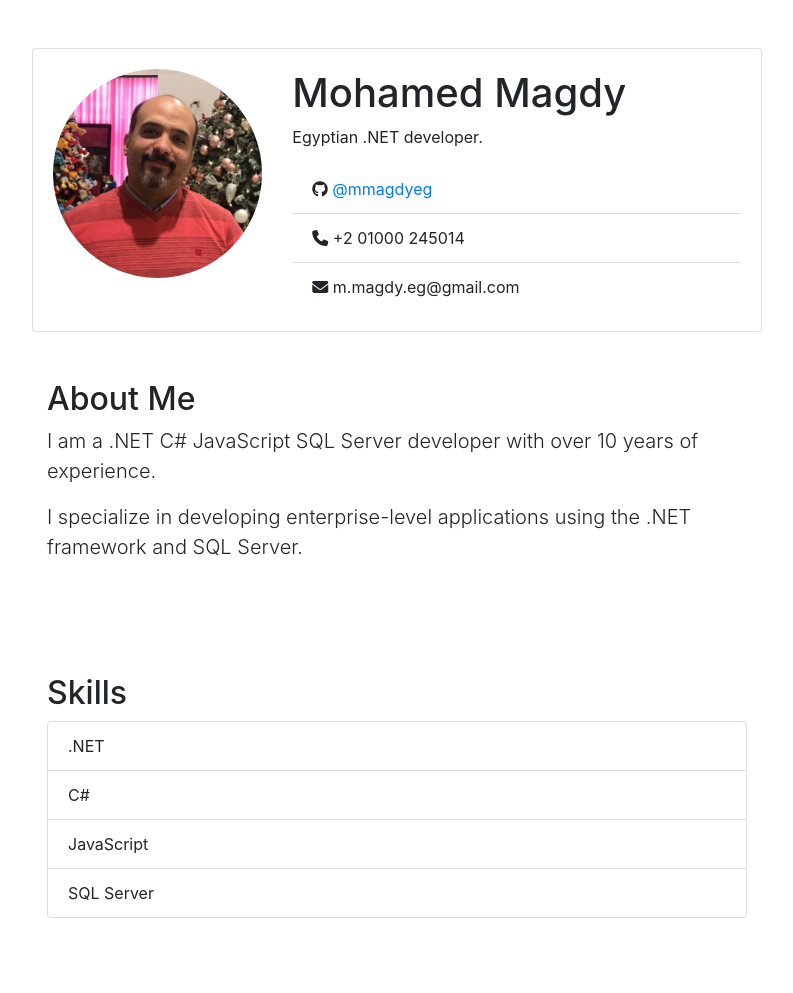
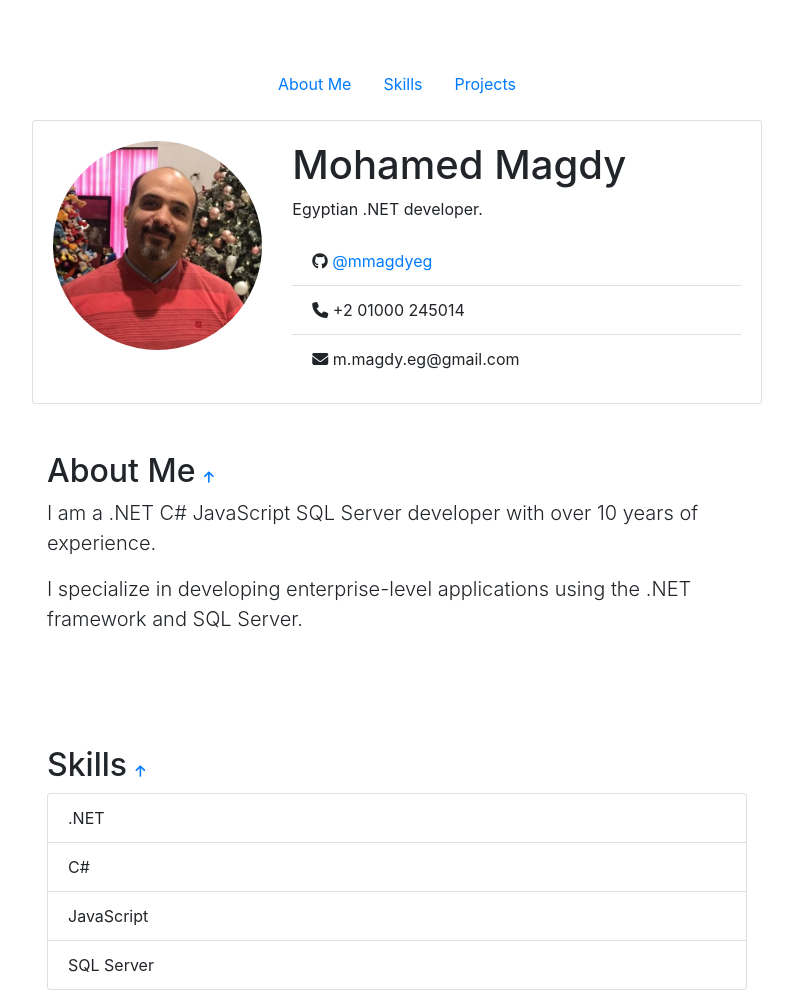
Before and after one commit to mmagdyeg/mmagdyeg.github.io, a plain HTML site: page index.html in a window 1280 px wide. Shown: the top 993 px of the page, without its empty margins (243-1036 px from the left). Drawn offline with nearby package versions, Linux system fonts and the light colour scheme.

Commit message:
animat nav

```diff
--- a/index.html
+++ b/index.html
@@ -26,23 +26,31 @@
     background-image: linear-gradient(to bottom right, rgb(98, 161, 138) , rgb(6, 39, 17));
     text-align: center;
   }
+  h1 a,h2 a {
+    font-size: small;
+  }
   </style>
 </head>
 <body>
 
 <div class="container my-5">
-
+  <header class="d-flex justify-content-center py-3" id="menu">
+    <ul class="nav nav-pills">
+      <li class="nav-item"><a href="#about" onclick="$('html, body').animate({ scrollTop: $('#about').offset().top }, 1000)" class="nav-link">About Me</a></li>
+      <li class="nav-item"><a href="#skills" onclick="$('html, body').animate({ scrollTop: $('#skills').offset().top }, 1000)" class="nav-link">Skills</a></li>
+      <li class="nav-item"><a href="#projects" onclick="$('html, body').animate({ scrollTop: $('#projects').offset().top }, 1000)" class="nav-link">Projects</a></li>
+    </ul>
+  </header>
   <div class="row" >
     <div class="col-md-8 mx-auto ">
-
-      <div class="card">
+      <div class="card" id="home">
         <div class="card-body">
           <div class="row">
             <div class="col-md-4">
               <img src="images/me.jpg?v=1.1" class="img-fluid rounded-circle mb-3">
             </div>
             <div class="col-md-8">
-              <h1>Mohamed Magdy</h1>
+              <h1>Mohamed Magdy </h1>
               <p>Egyptian .NET developer.</p>
               <ul class="list-group list-group-flush">
                 <li class="list-group-item"><i class="fab fa-github"></i> <a href="https://github.com/mmagdyeg" target="_blank">@mmagdyeg</a></li>
@@ -61,12 +69,12 @@
     <div class="col-md-8 mx-auto">
       <main class="container">
         <section id="about" class="py-5">
-             <h2>About Me</h2>
+             <h2>About Me <a href="#menu" onclick="$('html, body').animate({ scrollTop: $('#menu').offset().top }, 1000)" ><i class="fa fa-arrow-up" aria-hidden="true"></i></a></h2>
              <p class="lead">I am a .NET C# JavaScript SQL Server developer with over 10 years of experience.</p>
              <p class="lead">I specialize in developing enterprise-level applications using the .NET framework and SQL Server.</p>
          </section>
          <section id="skills" class="py-5">
-             <h2>Skills</h2>
+             <h2>Skills <a href="#menu" onclick="$('html, body').animate({ scrollTop: $('#menu').offset().top }, 1000)" ><i class="fa fa-arrow-up" aria-hidden="true"></i></a></h2>
              <ul class="list-group">
                  <li class="list-group-item">.NET</li>
                  <li class="list-group-item">C#</li>
@@ -75,7 +83,7 @@
              </ul>
          </section>
          <section  id="projects" class="py-5">
-          <h2>Projects</h2>
+          <h2>Projects <a href="#menu" onclick="$('html, body').animate({ scrollTop: $('#menu').offset().top }, 1000)" ><i class="fa fa-arrow-up" aria-hidden="true"></i></a></h2>
           <ul class="list-unstyled">
             <li><i class="fab fa-github"></i> <a href="https://mmagdyeg.github.io/quran-verse-a-day/" target="_blank">Quran verse a day</a></li>
             <li><i class="fab fa-github"></i> <a href="https://mmagdyeg.github.io/movies-actors-quotes/" target="_blank">Movies actors quotes</a></li>
```
